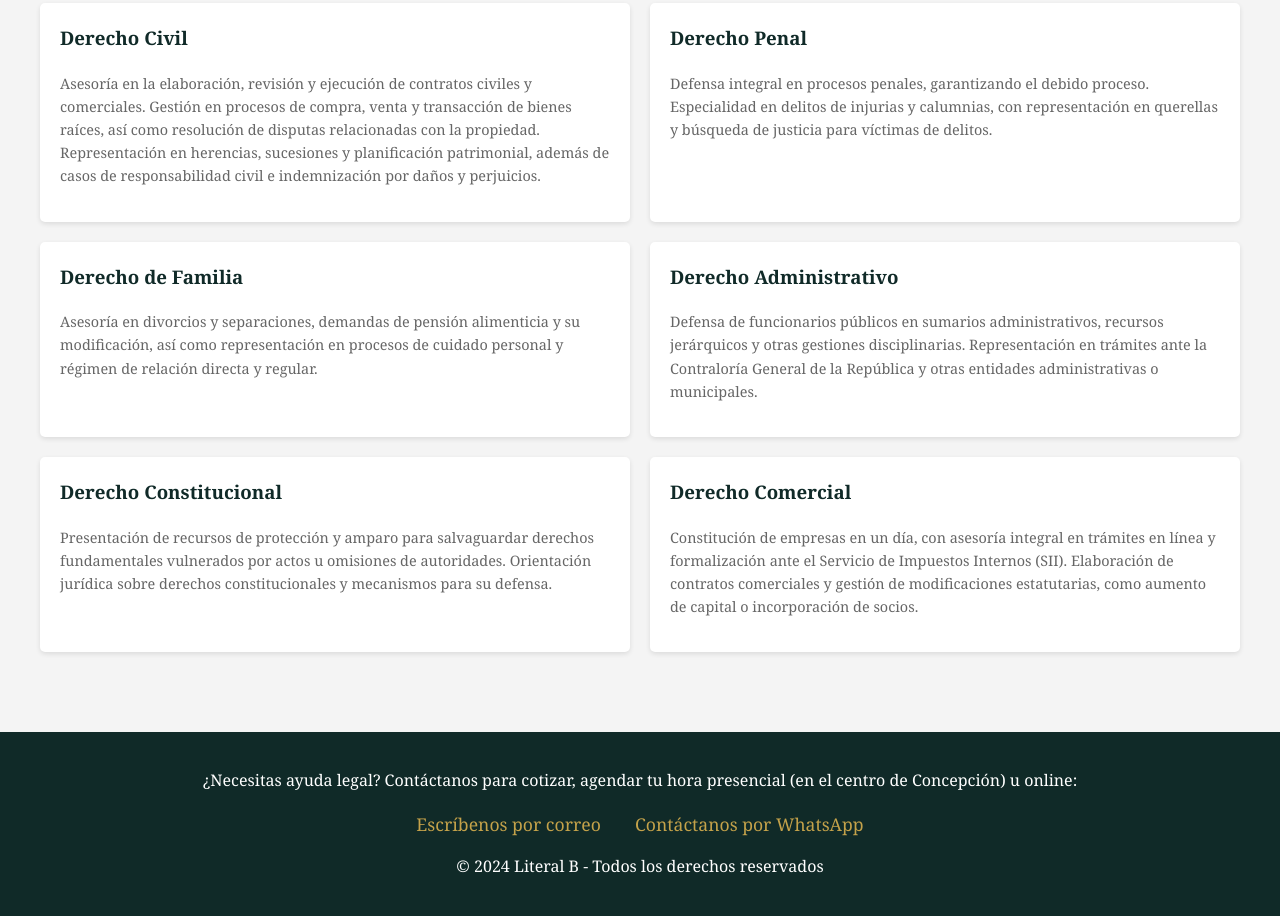
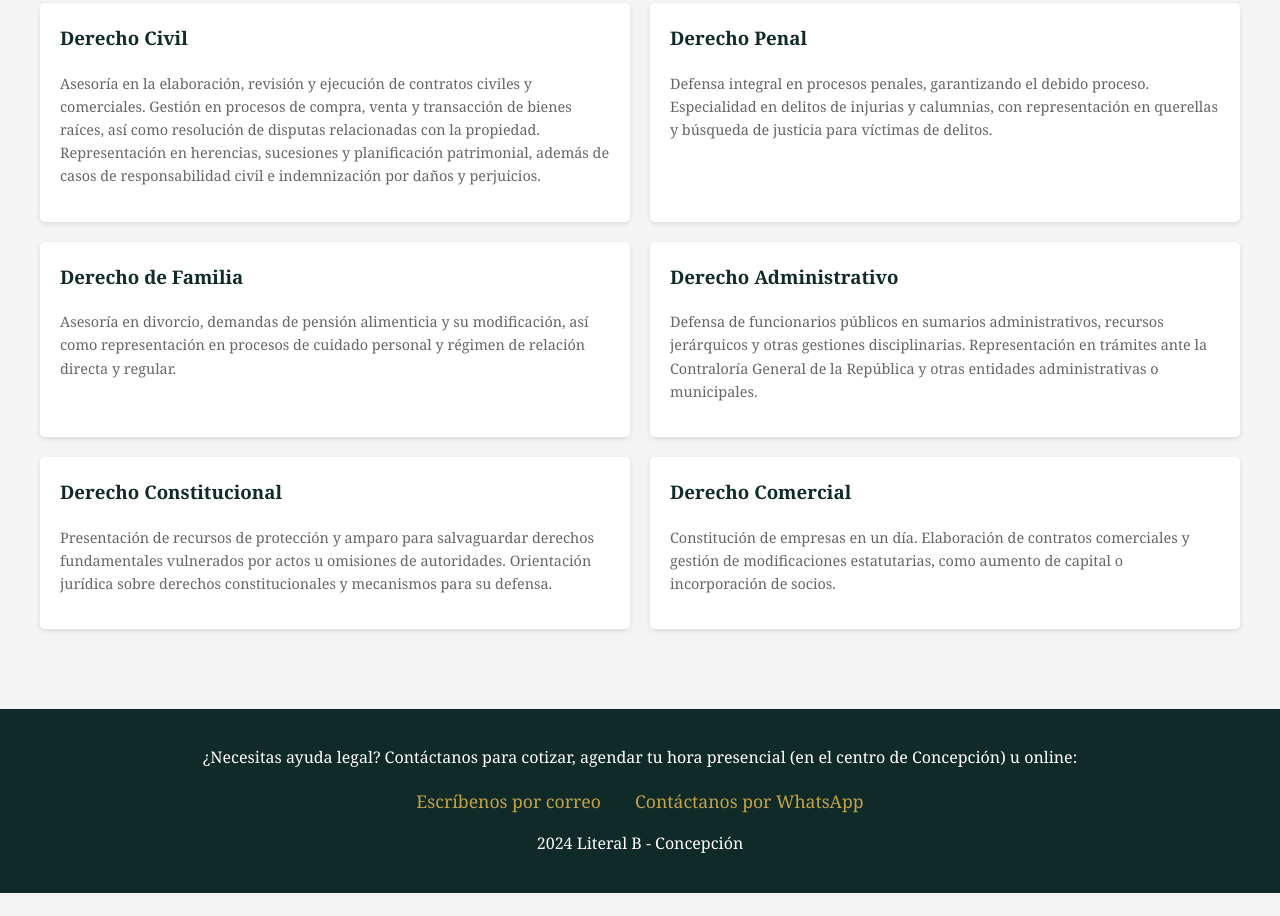
Before and after one commit to marmotei/literalb, a plain HTML site: page index.html in a window 1280 px wide. Shown: the part 527-1443 px from the top of the page. After the commit the page ends 1420 px from the top, so only its background shows below. Drawn offline with Linux system fonts and the light colour scheme.

Commit message:
Update index.html

```diff
--- a/index.html
+++ b/index.html
@@ -14,7 +14,7 @@
         }
         header {
             background-color: #102a28; /* Fondo verde oscuro */
-            color: #ffffff;
+            color: ##c4a24a;
             padding: 20px 40px;
             text-align: center;
         }
@@ -101,7 +101,7 @@
             </div>
             <div class="service">
                 <h3>Derecho de Familia</h3>
-                <p>Asesoría en divorcios y separaciones, demandas de pensión alimenticia y su modificación, así como representación en procesos de cuidado personal y régimen de relación directa y regular.</p>
+                <p>Asesoría en divorcio, demandas de pensión alimenticia y su modificación, así como representación en procesos de cuidado personal y régimen de relación directa y regular.</p>
             </div>
             <div class="service">
                 <h3>Derecho Administrativo</h3>
@@ -113,7 +113,7 @@
             </div>
             <div class="service">
                 <h3>Derecho Comercial</h3>
-                <p>Constitución de empresas en un día, con asesoría integral en trámites en línea y formalización ante el Servicio de Impuestos Internos (SII). Elaboración de contratos comerciales y gestión de modificaciones estatutarias, como aumento de capital o incorporación de socios.</p>
+                <p>Constitución de empresas en un día. Elaboración de contratos comerciales y gestión de modificaciones estatutarias, como aumento de capital o incorporación de socios.</p>
             </div>
         </div>
     </div>
@@ -122,7 +122,7 @@
         <p>¿Necesitas ayuda legal? Contáctanos para cotizar, agendar tu hora presencial (en el centro de Concepción) u online:</p>
         <a href="mailto:fabianbarria.abogado@gmail.com">Escríbenos por correo</a>
         <a href="https://wa.me/56988807043" target="_blank">Contáctanos por WhatsApp</a>
-        <p>© 2024 Literal B - Todos los derechos reservados</p>
+        <p> 2024 Literal B - Concepción</p>
     </footer>
 </body>
 </html>
```
